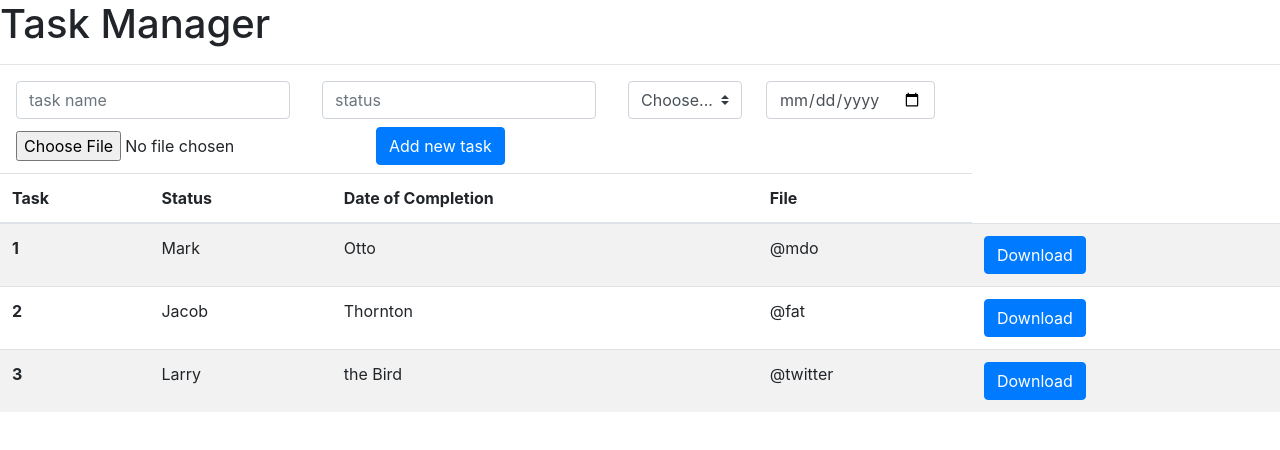
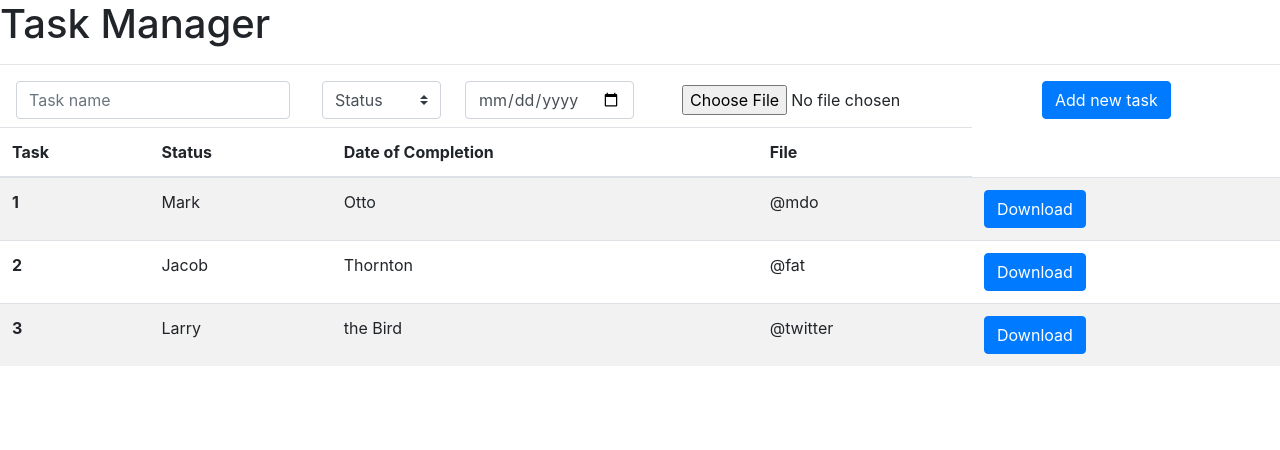
Before and after one commit to MarazorQ/SPP, a React (Create React App) app: page / in a window 1280 px wide. Shown: the top 450 px of the page. Built offline with nearby package versions, Linux system fonts and the light colour scheme.

Commit message:
Edit structure of Inputs component

```diff
--- a/src/components/Inputs.js
+++ b/src/components/Inputs.js
@@ -6,18 +6,19 @@ function Inputs(){
         <form className="form-inline">
             <div className="form-group mx-sm-3 mb-2">
                 <label for="inputPassword2" class="sr-only">Task Name</label>
-                <input type="text" className="form-control" id="inputPassword2" placeholder="task name"></input>
+                <input type="text" className="form-control" id="inputPassword2" placeholder="Task name"></input>
             </div>
-            <div className="form-group mx-sm-3 mb-2">
+            {/* <div className="form-group mx-sm-3 mb-2">
                 <label for="inputPassword2" class="sr-only">status</label>
                 <input type="text" className="form-control" id="inputPassword2" placeholder="status" readonly></input>
-            </div>
+            </div> */}
             <div className="form-group mx-sm-3 mb-2">
             <select className="custom-select mr-sm-2" id="inlineFormCustomSelect">
-                <option selected>Choose...</option>
-                <option value="1">One</option>
-                <option value="2">Two</option>
-                <option value="3">Three</option>
+                <option selected>Status</option>
+                <option value="1">To Do</option>
+                <option value="2">Doing</option>
+                <option value="3">Done</option>
+                <option value="4">Questions</option>
             </select>
             <div className="form-group mx-sm-3 mb">
                 <input type="date" className="form-control" placeholder="Date"></input>
```
